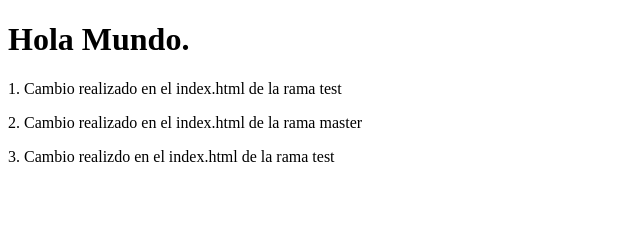
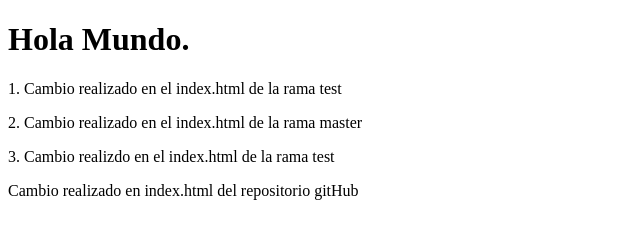
Before and after one commit to crodrigr/proyecto_taller, a plain HTML site: page index.html in a window 1280 px wide. Shown: the whole page, without its empty margins (0-640 px from the left). Drawn offline with Linux system fonts and the light colour scheme.

Commit message:
Update index.html

```diff
--- a/index.html
+++ b/index.html
@@ -11,6 +11,7 @@
 index.html de la rama master</p>
 <p>3. Cambio realizdo en el
 index.html de la rama test<p>
+<p>Cambio realizado en index.html del repositorio gitHub</p>
 
 </body>
 </html>
```
